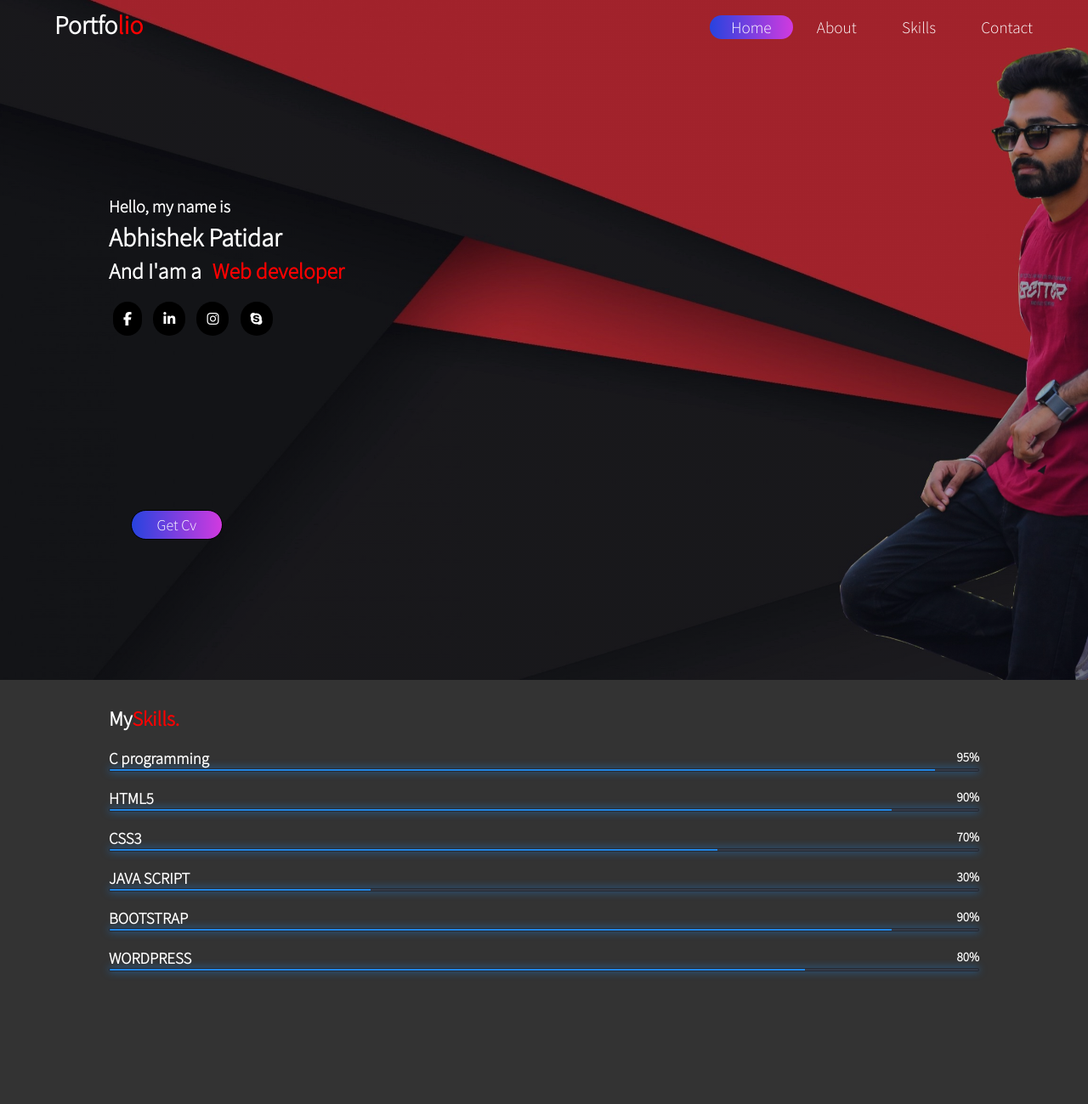
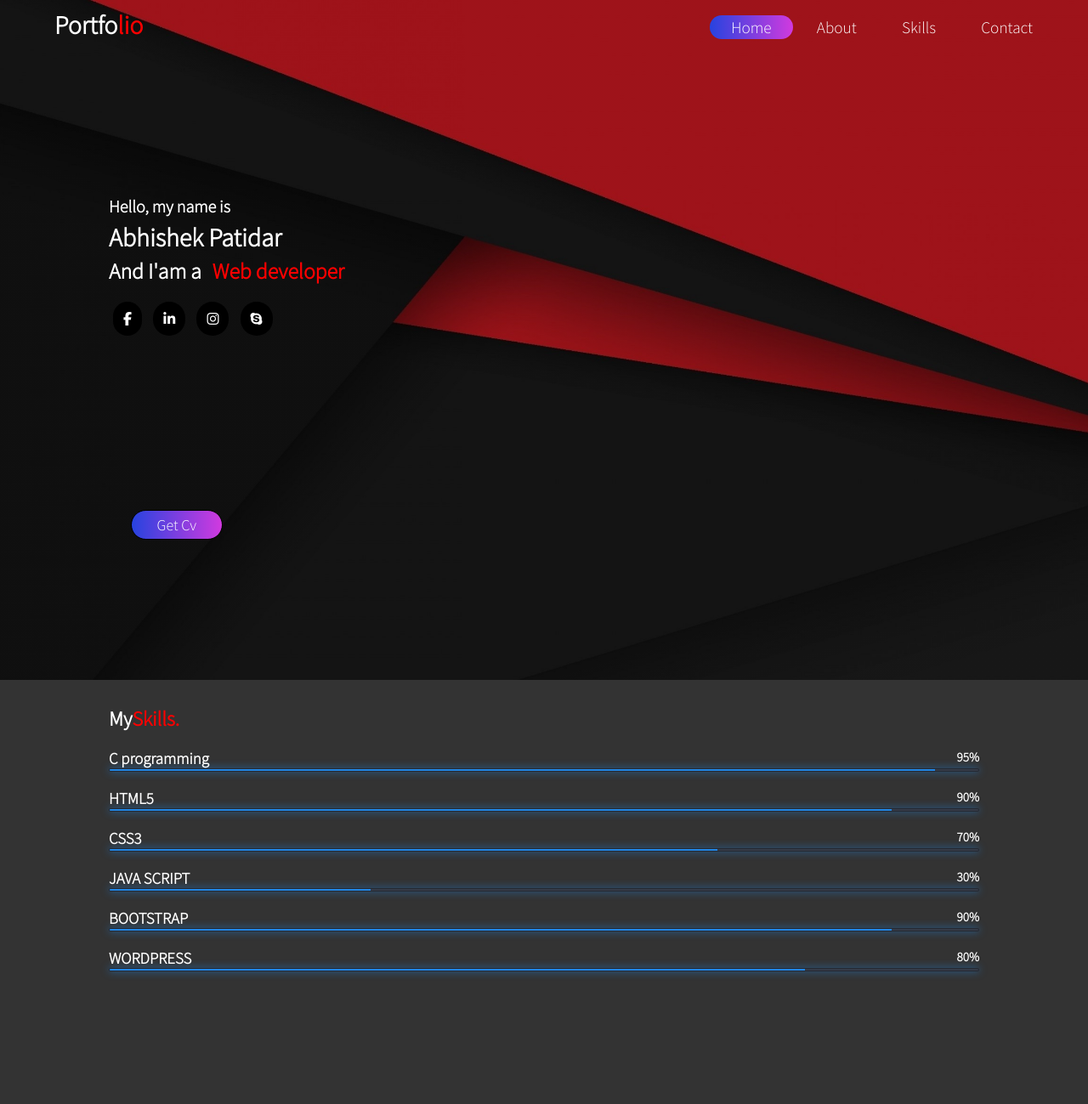
Before and after one commit to 9926830418/portfolio, a PHP site: page / in a window 1280 px wide. Shown: the top 1299 px of the page at 85% size. Run offline with PHP 8.4, Linux system fonts and the light colour scheme; some libraries are stand-ins or nearby versions.

Commit message:
Update style.css

```diff
--- a/style.css
+++ b/style.css
@@ -67,7 +67,7 @@ span{
 }
 
 header{
-	background-image: linear-gradient(rgba(0,0,0,0.3), rgba(0,0,0,0.3)),url(2.jpg);
+	background-image: linear-gradient(rgba(0,0,0,0.3), rgba(0,0,0,0.3)),url(1.jpg);
 	background-size: cover;
 	height: 100vh;
 	width: 100%;
```
